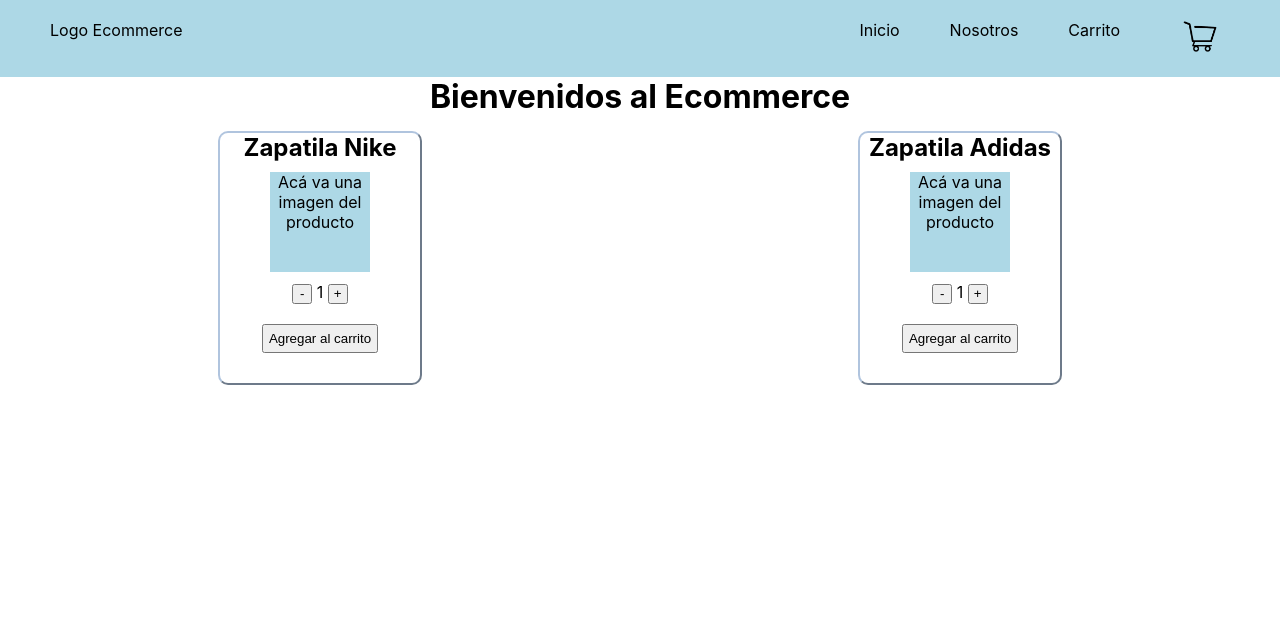
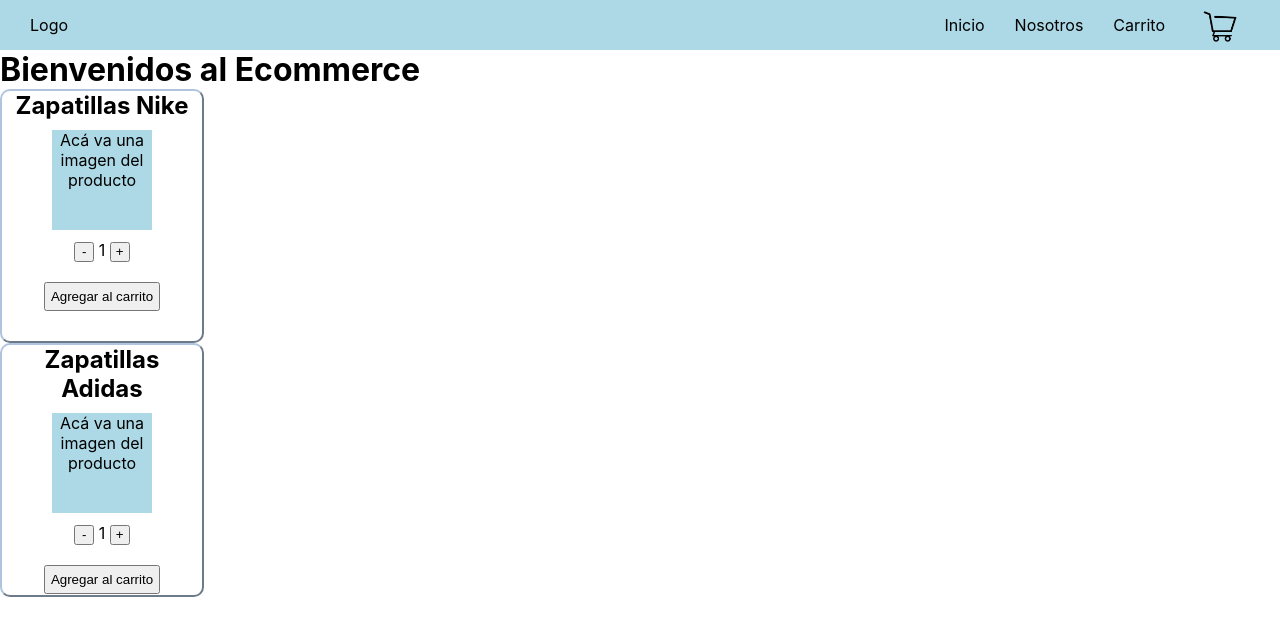
Before and after one commit to AgustinCastino/ecommerceCastino, a React (Create React App) app: page / in a window 1280 px wide. Shown: the top 636 px of the page. Built offline with nearby package versions, Linux system fonts and the light colour scheme.

Commit message:
Promesa y MAP

```diff
--- a/src/App.css
+++ b/src/App.css
@@ -1,10 +1,6 @@
 *{
   margin: 0;
   padding: 0;
-}
-
-.App {
-  text-align: center;
 }
 
 .cards{
--- a/src/App.jsx
+++ b/src/App.jsx
@@ -1,5 +1,5 @@
 import './App.css';
-import ItemCount from './components/ItemCount/ItemCount';
+import ItemList from './components/ItemList/ItemList';
 import ItemListContainer from './components/ItemListContainer/ItemListContainer';
 import NavBar from './components/navbar/navBar.jsx';
 
@@ -9,9 +9,9 @@
 
       <NavBar />
       <ItemListContainer saludo="Bienvenidos al Ecommerce"/>
-      <div className='cards'>
-        <ItemCount producto = "Zapatila Nike" stock= { 5 } initial = {1} />
-        <ItemCount producto = "Zapatila Adidas" stock= { 3 } initial = {1} />
+
+      <div>
+        <ItemList />
       </div>
 
 
--- /dev/null
+++ b/src/components/Item/Item.jsx
@@ -0,0 +1,38 @@
+import { useState } from 'react';
+import './Item.css'
+
+export default function Item({producto, stock}) {
+    const [count, setCount] = useState(1);
+    console.log(producto)
+
+    function sumarCantidad() {
+        if (count < stock) {
+            setCount(count + 1);
+
+        }
+    }
+
+    function restarCantidad() {
+        if (count > 1) {
+            setCount(count - 1);
+        }
+    }
+
+    function agregarCarrito() {
+        console.log(`Usteded agregó ${count} pares de ${producto}`)
+        setCount(1)
+    }
+
+    return (
+        <div className="card">
+             <h2>{producto} </h2>
+            <div className="imagen">Acá va una imagen del producto</div>
+            <div className="controladores">
+                <button onClick={restarCantidad}> - </button>
+                <label> {count} </label>
+                <button onClick={sumarCantidad}> + </button>
+            </div>
+            <button onClick={agregarCarrito} className='agregarCarrito'> Agregar al carrito</button>
+        </div>
+    );
+}
--- a/src/components/ItemCount/ItemCount.jsx
+++ /dev/null
@@ -1,36 +0,0 @@
-import { useState } from 'react';
-import './ItemCount.css'
-
-export default function ItemCount({producto, stock, initial}){
-    const [count, setCount] = useState(initial);
-
-    function sumarCantidad() {
-      if (count < stock) {
-        setCount(count + 1);
-      }
-    }
-
-    function restarCantidad() {
-      if (count > 1) {
-        setCount(count - 1);
-      }
-    }
-
-    function agregarCarrito(){
-      console.log(`Ustedes agregó ${count} pares de ${producto}`)
-      setCount(1)
-    }
-
-    return (
-      <div className="card">
-        <h2>{producto} </h2>
-        <div className="imagen">Acá va una imagen del producto</div>
-        <div className="controladores">
-          <button onClick={restarCantidad}> - </button>
-          <label> {count} </label>
-          <button onClick={sumarCantidad}> + </button>
-        </div>
-        <button onClick={agregarCarrito} className='agregarCarrito'> Agregar al carrito</button>
-      </div>
-    );
-}
--- /dev/null
+++ b/src/components/ItemList/ItemList.jsx
@@ -0,0 +1,19 @@
+import { useState, useEffect } from 'react';
+import { getFetch } from '../../helpers/getFetch';
+import Item from '../Item/Item';
+
+export default function ItemList() {
+  const [productos, setProductos] = useState([])
+  useEffect(()=>{
+    getFetch
+      .then((respuesta)=>{
+        setProductos(respuesta)
+    })
+  },[])
+
+  return(
+    <div>
+      {productos.map((prod)=><Item key={prod.id} producto={prod.producto} stock={prod.stock}/>)}
+    </div>
+  )
+}
--- a/src/components/navbar/navBar.css
+++ b/src/components/navbar/navBar.css
@@ -1,36 +1,44 @@
-/* INICIO NAVBAR */
-.App-navbar{
+.appNavbar{
     background-color: lightblue;
+    height: 50px;
 }
 
-.App-navbar nav ul{
+.navContenedor{
     display: flex;
-    justify-content: flex-end;
-    list-style: none;
-    padding: 20px 0;
+    justify-content: space-between;
 }
 
-.App-navbar nav ul li{
-    margin-right: 50px;
-
+.logo{
+    line-height: 50px;
+    margin: 0 30px;
 }
 
-.App-navbar nav ul li:first-child{
-    margin-right: auto;
-    margin-left: 50px;
+.navMenu{
+    display: flex;
+    margin-right: 20px;
+    list-style: none;
 }
 
-.App-navbar nav ul li a{
-    text-decoration: none;
-    color: black;
+.navItem{
+    margin: 0 10px;
+    line-height: 50px;
 }
 
-.App-navbar nav ul li a:hover{
+.navLink{
+   text-decoration: none;
+   color: black;
+   padding: 5px;
+   border-radius: 3px;
+}
+
+
+
+.navItem a:hover{
    background-color: grey;
-
+   transition: 0.5s;
 }
 
 img{
+    margin-top: 10px;
     width: 60px;
 }
-/* FIN NAVBAR */
--- a/src/components/navbar/navBar.jsx
+++ b/src/components/navbar/navBar.jsx
@@ -4,14 +4,14 @@
 
 function NavBar(){
     return(
-      <div className="App-navbar">
-            <nav>
-                <ul>
-                    <li>Logo Ecommerce</li>
-                    <li><a href="/">Inicio</a></li>
-                    <li><a href="/">Nosotros</a></li>
-                    <li><a href="/">Carrito</a></li>
-                    <li><a href="/"><CartWidget /></a></li>
+      <div className="appNavbar">
+            <nav className='navContenedor'>
+                <a className='logo'>Logo</a>
+                <ul className='navMenu'>
+                    <li className='navItem'><a href="/" className='navLink'>Inicio</a></li>
+                    <li className='navItem' ><a href="/" className='navLink'>Nosotros</a></li>
+                    <li className='navItem'><a href="/" className='navLink'>Carrito</a></li>
+                    <li className='navItem'><a href="/"><CartWidget /></a></li>
                 </ul>
             </nav>
       </div>
--- /dev/null
+++ b/src/helpers/getFetch.js
@@ -0,0 +1,10 @@
+const productos = [
+    {id:1,producto:'Zapatillas Nike', stock:5},
+    {id:2,producto:'Zapatillas Adidas', stock:7}
+]
+
+export const getFetch = new Promise((res)=>{
+    setTimeout(() => {
+        res(productos)
+    }, 2000);
+})
```
Also changed, not shown: src/components/Item/Item.css (renamed from src/components/ItemCount/ItemCount.css).
